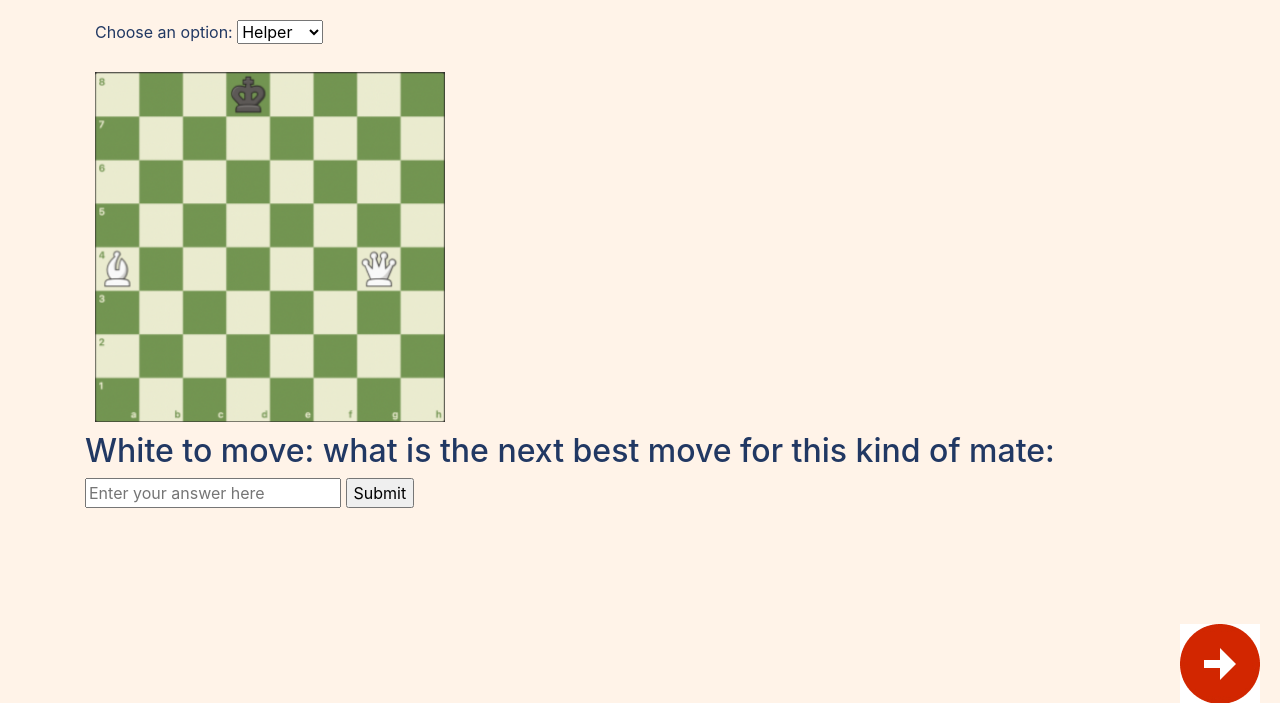
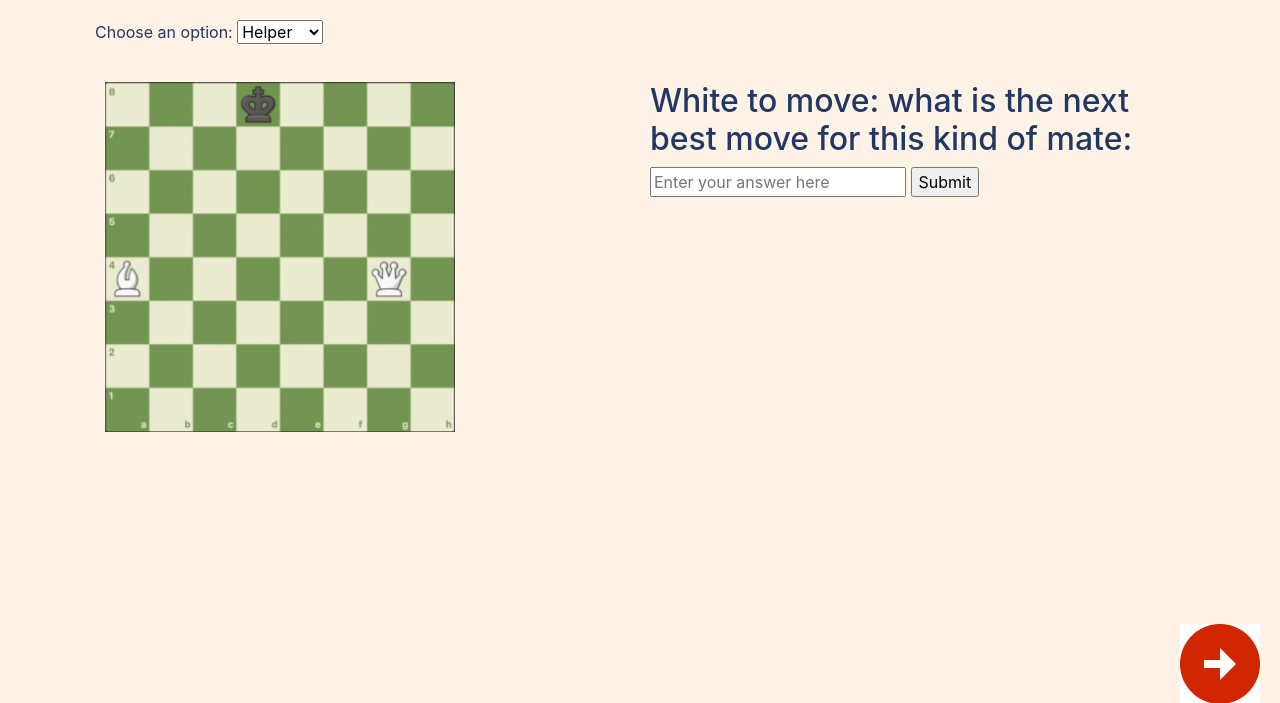
Before and after one commit to angxl2emily/Learn-Checkmates, a Flask app: page /quiz in a window 1280 px wide. Shown: the part 76-779 px from the top of the page. Run offline with Flask 3, Linux system fonts and the light colour scheme; some libraries are stand-ins or nearby versions; some web fonts are replaced.

Commit message:
Final update

```diff
--- a/templates/quiz.html
+++ b/templates/quiz.html
@@ -9,17 +9,20 @@
         <option value="helper">Helper</option>
         <option value="ladder">Ladder</option>
         <option value="smother">Smother</option>
-        <option value="random">Random</option>
     </select>
 </div>
-
+<div class="containQ">
     <div id="question"></div>
+    <div id="prompt">
         <h2>White to move: what is the next best move for this kind of mate:</h2>
         <form id="answerForm">
             <input type="text" id="answer" name="answer" placeholder="Enter your answer here">
             <input type="submit" value="Submit">
         </form>
         <div id="feedback"></div>
+        <div id="correction"></div>
+    </div>
+</div>
 
 <img id="nextImage" class="next-button" src="{{ url_for('static', filename='Group.jpg') }}"/>
 
```
Also changed, not shown: templates/layout.html (line endings or trailing spaces). Lines whose indentation alone changed are shown as unchanged.
